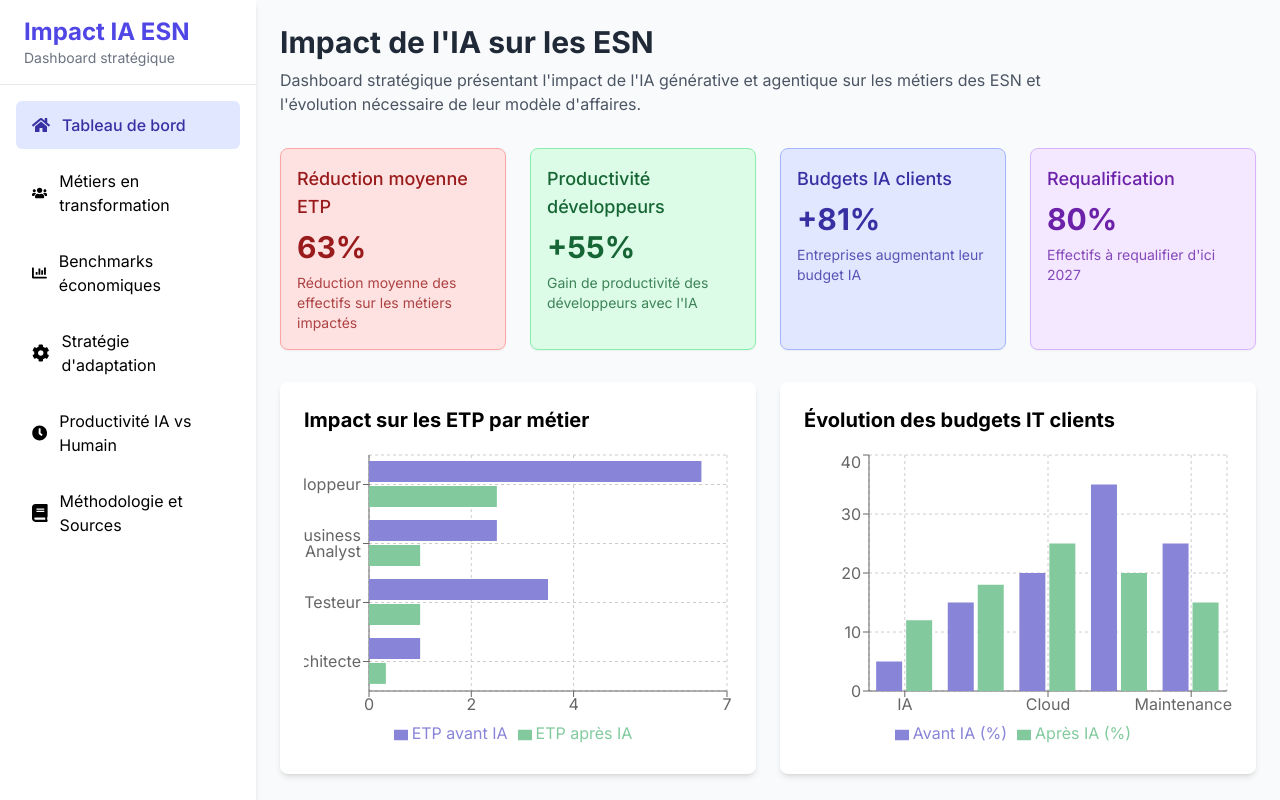
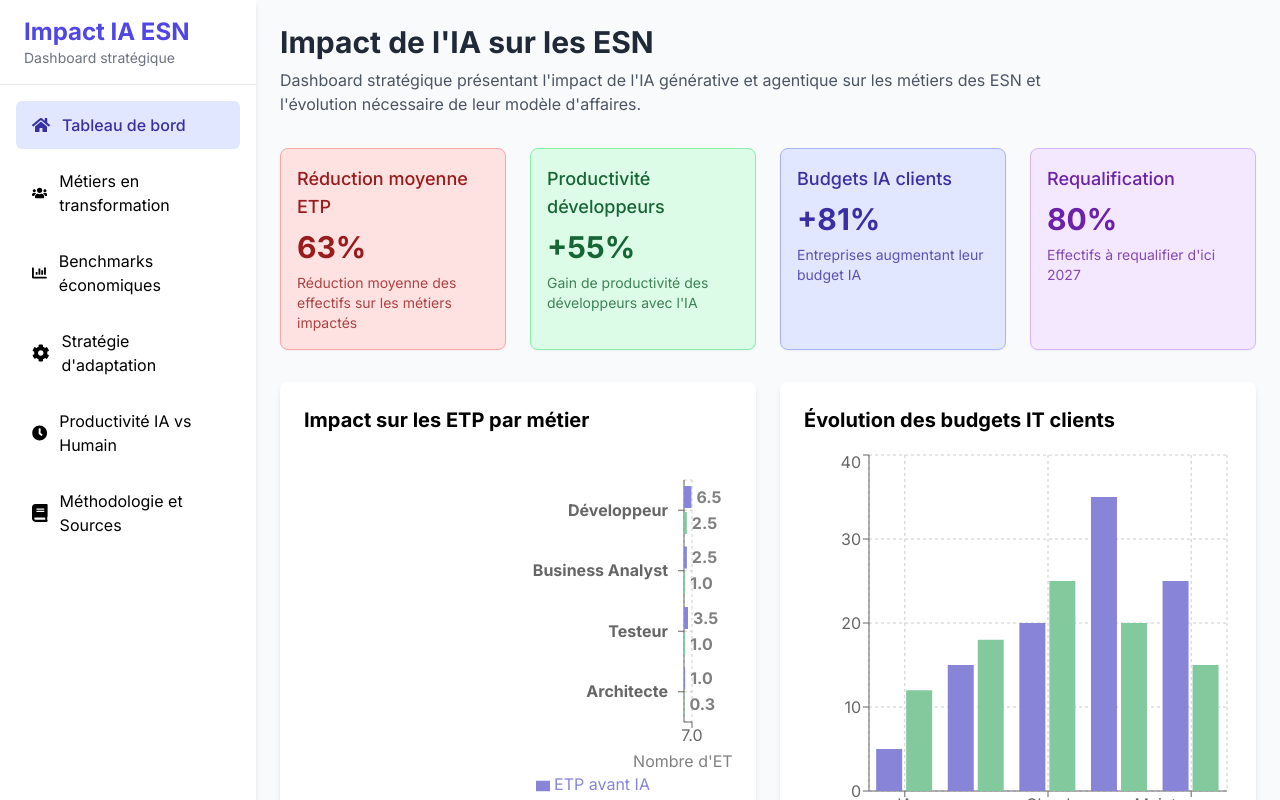
Before and after one commit to kbekouchi/impact-ia-esn-dashboard, a React (Create React App) app: page / in a window 1280 px wide. Built offline with nearby package versions, Linux system fonts and the light colour scheme.

Commit message:
Fix: Correction des noms tronqués dans le graphique ETP du dashboard (Issue #15)

```diff
--- a/src/pages/Dashboard.js
+++ b/src/pages/Dashboard.js
@@ -1,6 +1,6 @@
 import React from 'react';
 import { Link } from 'react-router-dom';
-import { BarChart, Bar, XAxis, YAxis, CartesianGrid, Tooltip, Legend, ResponsiveContainer } from 'recharts';
+import { BarChart, Bar, XAxis, YAxis, CartesianGrid, Tooltip, Legend, ResponsiveContainer, LabelList } from 'recharts';
 import StatCard from '../components/StatCard';
 import InfoCard from '../components/InfoCard';
 import { metiersData } from '../data/metiersData';
@@ -9,6 +9,28 @@ import { budgetData, investissementsData } from '../data/benchmarksData';
 const Dashboard = () => {
   // Moyenne des réductions d'effectifs
   const avgReduction = Math.round((60 + 60 + 70) / 3); // Moyenne des 3 métiers avec réduction
+
+  // Format personnalisé pour afficher les valeurs avec un seul chiffre après la virgule
+  const formatNumber = (value) => {
+    return value.toFixed(1);
+  };
+
+  // Format personnalisé pour l'infobulle du graphique ETP
+  const customTooltipETP = ({ active, payload, label }) => {
+    if (active && payload && payload.length) {
+      return (
+        <div className="bg-white p-3 shadow-md rounded-md border border-gray-200">
+          <p className="font-bold text-gray-700">{label}</p>
+          <p className="text-blue-600">ETP avant IA: {formatNumber(payload[0].value)}</p>
+          <p className="text-green-600">ETP après IA: {formatNumber(payload[1].value)}</p>
+          <p className="text-gray-700 font-bold">
+            Réduction: {metiersData.etpComparaison.find(item => item.name === label)?.reduction}
+          </p>
+        </div>
+      );
+    }
+    return null;
+  };
 
   return (
     <div className="space-y-8">
@@ -51,21 +73,40 @@ const Dashboard = () => {
       {/* Graphiques principaux */}
       <div className="grid grid-cols-1 lg:grid-cols-2 gap-6">
         <InfoCard title="Impact sur les ETP par métier">
-          <ResponsiveContainer width="100%" height={300}>
-            <BarChart data={metiersData.etpComparaison} layout="vertical">
+          <ResponsiveContainer width="100%" height={400}>
+            <BarChart
+              data={metiersData.etpComparaison}
+              layout="vertical"
+              margin={{ left: 200, right: 40, top: 30, bottom: 30 }}
+            >
               <CartesianGrid strokeDasharray="3 3" />
-              <XAxis type="number" domain={[0, 7]} />
-              <YAxis dataKey="name" type="category" />
-              <Tooltip />
-              <Legend />
-              <Bar dataKey="avant" name="ETP avant IA" fill="#8884d8" />
-              <Bar dataKey="apres" name="ETP après IA" fill="#82ca9d" />
+              <XAxis
+                type="number"
+                domain={[0, 7]}
+                tickFormatter={formatNumber}
+                label={{ value: 'Nombre d\'ETP', position: 'insideBottom', offset: -15 }}
+              />
+              <YAxis
+                dataKey="name"
+                type="category"
+                width={180}
+                tick={{ fontSize: 16, fontWeight: 'bold' }}
+                tickMargin={10}
+              />
+              <Tooltip content={customTooltipETP} />
+              <Legend wrapperStyle={{ paddingTop: 20 }} />
+              <Bar dataKey="avant" name="ETP avant IA" fill="#8884d8">
+                <LabelList dataKey="avant" position="right" formatter={formatNumber} style={{ fontWeight: 'bold' }} />
+              </Bar>
+              <Bar dataKey="apres" name="ETP après IA" fill="#82ca9d">
+                <LabelList dataKey="apres" position="right" formatter={formatNumber} style={{ fontWeight: 'bold' }} />
+              </Bar>
             </BarChart>
           </ResponsiveContainer>
         </InfoCard>
 
         <InfoCard title="Évolution des budgets IT clients">
-          <ResponsiveContainer width="100%" height={300}>
+          <ResponsiveContainer width="100%" height={400}>
             <BarChart data={budgetData}>
               <CartesianGrid strokeDasharray="3 3" />
               <XAxis dataKey="name" />
```
